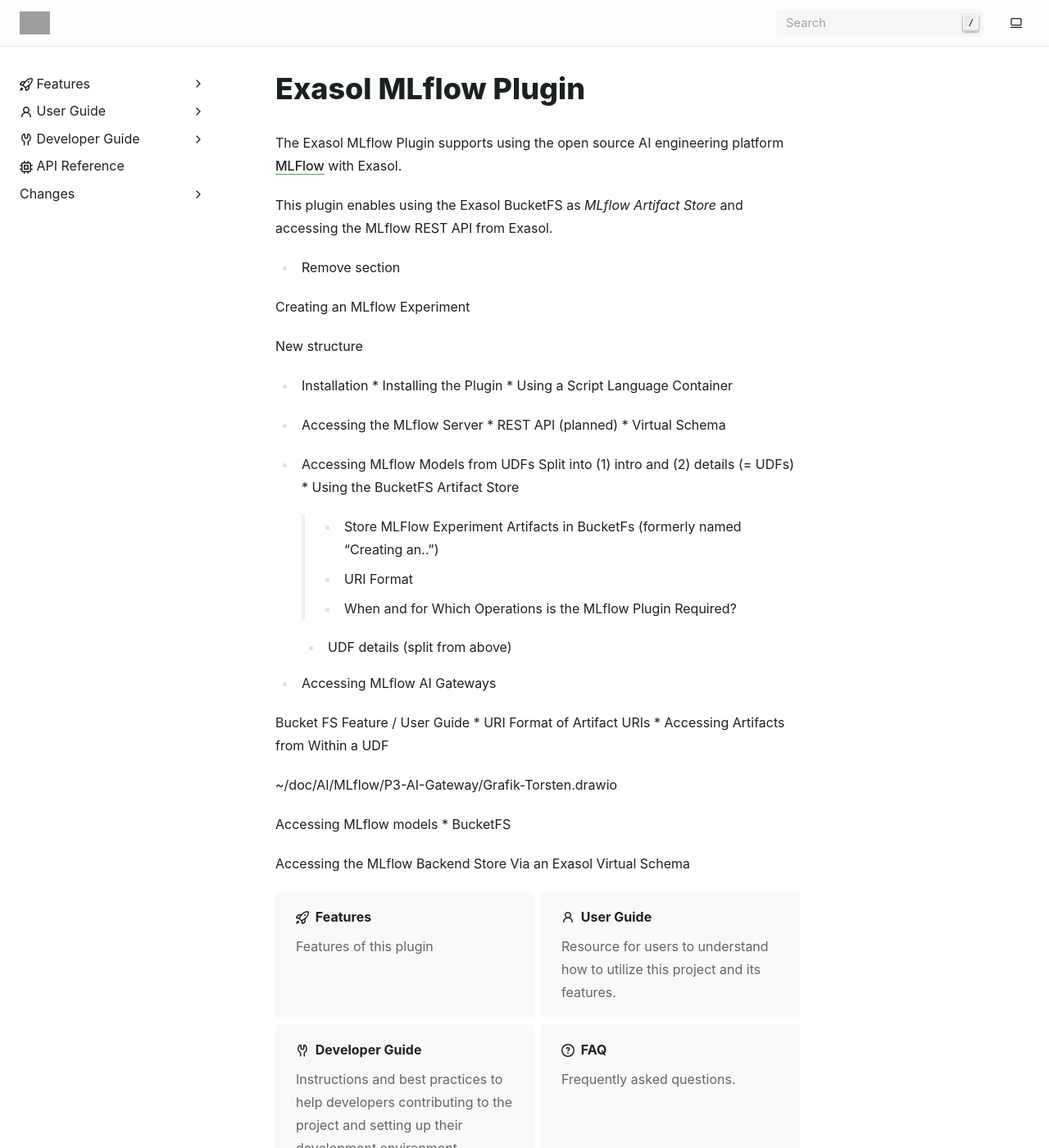
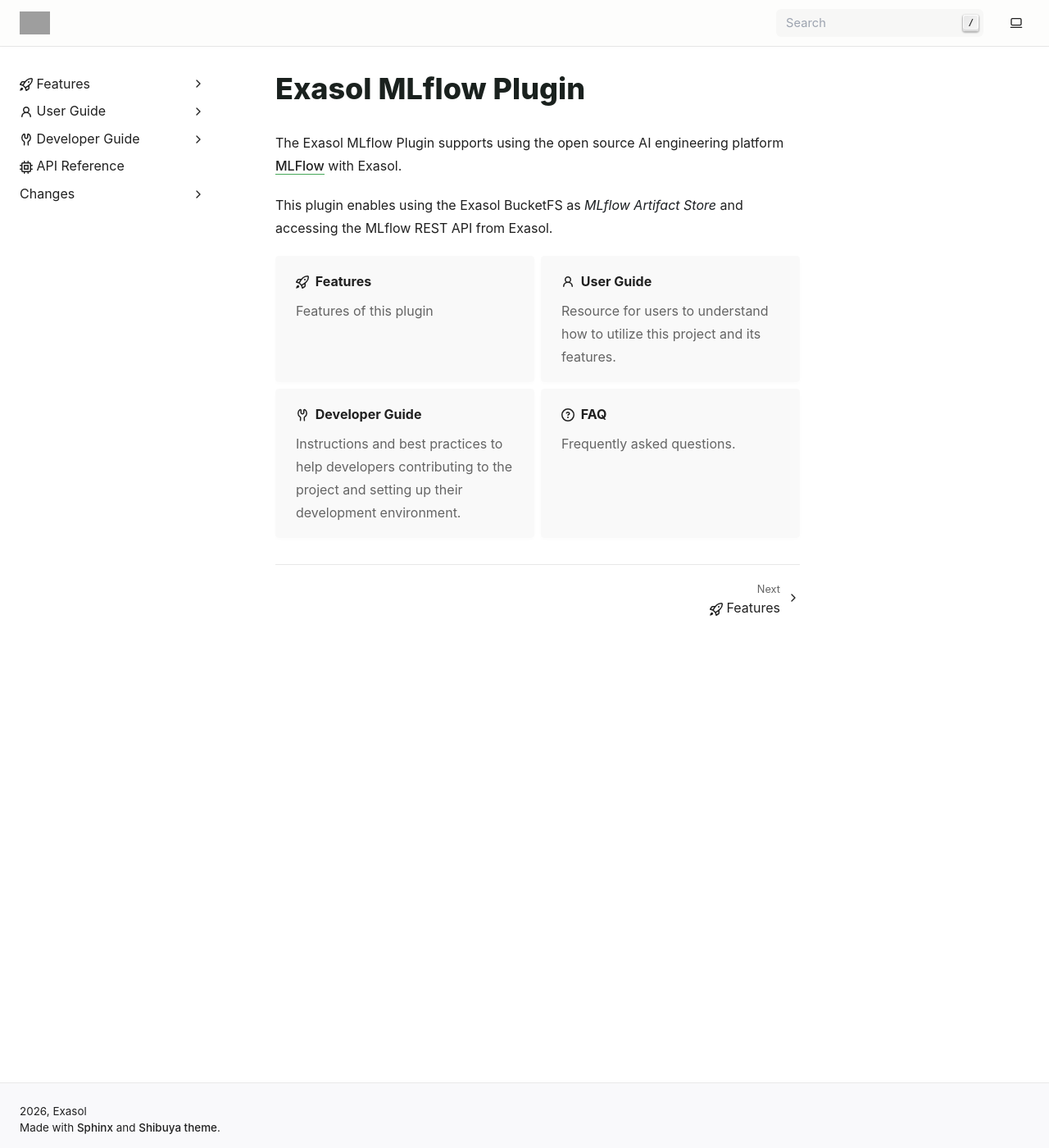
Before and after one commit to exasol/mlflow-plugin, a Sphinx documentation site: the page built from doc/index.rst, in a window 1280 px wide and 1400 px high. Shown: the whole window at 82% size. Built offline with Sphinx 7.4.7, drawn with Linux system fonts in a browser that asks for light colours; pages that are not in the unit, such as notebooks, are missing from menus; grey boxes are pictures that could not be loaded.

Commit message:
Removed notes on plaaned refactoring the documentation

```diff
--- a/doc/index.rst
+++ b/doc/index.rst
@@ -6,43 +6,6 @@
 
 This plugin enables using the Exasol BucketFS as *MLflow Artifact Store* and
 accessing the MLflow REST API from Exasol.
-
-* Remove section
-Creating an MLflow Experiment
-
-New structure
-
-* Installation
-  * Installing the Plugin
-  * Using a Script Language Container
-* Accessing the MLflow Server
-  * REST API (planned)
-  * Virtual Schema
-* Accessing MLflow Models from UDFs
-  Split into (1) intro and (2) details (= UDFs)
-  * Using the BucketFS Artifact Store
-    * Store MLFlow Experiment Artifacts in BucketFs
-      (formerly named "Creating an..")
-    * URI Format
-    * When and for Which Operations is the MLflow Plugin Required?
-  * UDF details (split from above)
-* Accessing MLflow AI Gateways
-
-
-
-
-Bucket FS Feature / User Guide
-* URI Format of Artifact URIs
-* Accessing Artifacts from Within a UDF
-
-~/doc/AI/MLflow/P3-AI-Gateway/Grafik-Torsten.drawio
-
-
-Accessing MLflow models
-* BucketFS
-
-Accessing the MLflow Backend Store Via an Exasol Virtual Schema
-
 
 .. grid:: 1 1 3 2
     :gutter: 2
```
